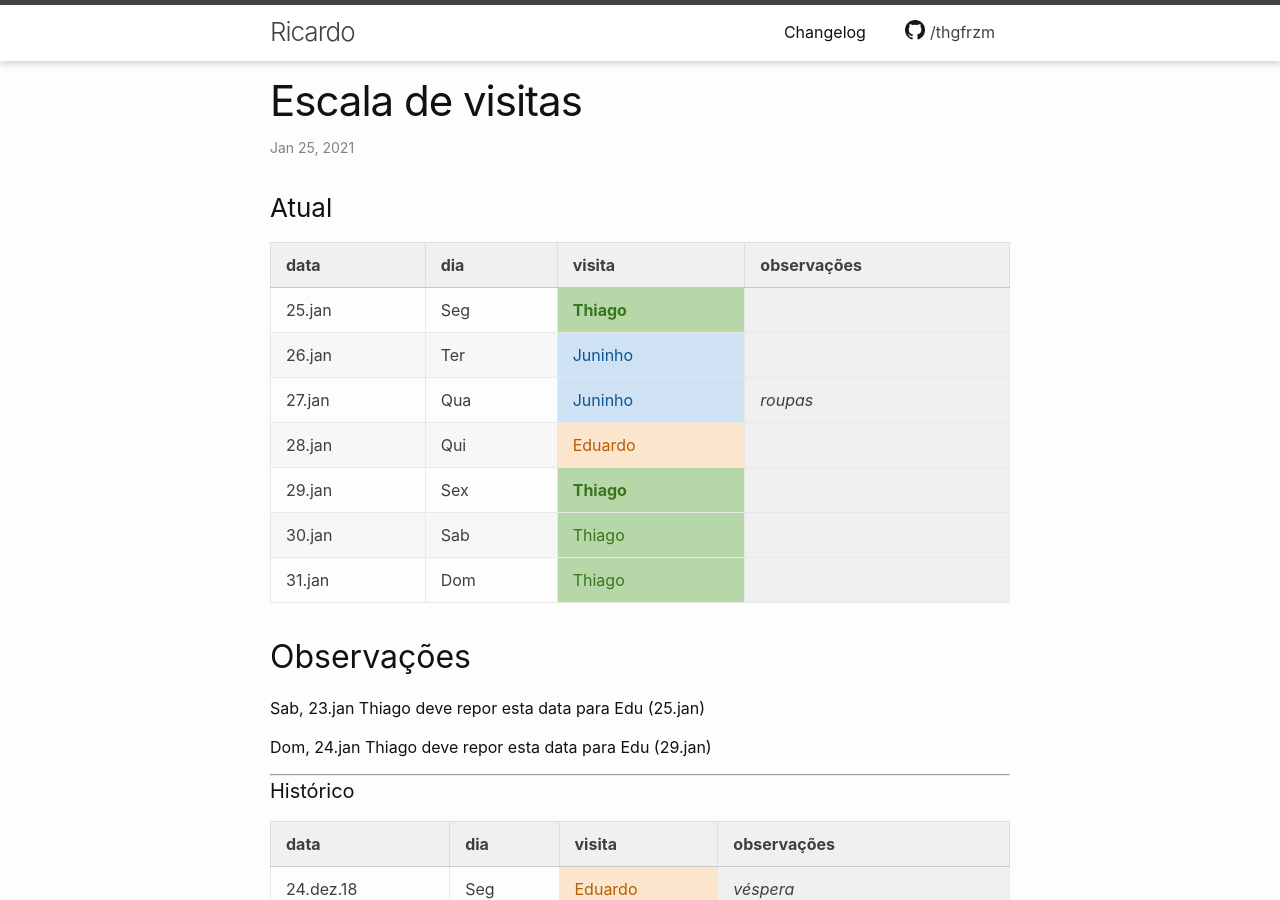
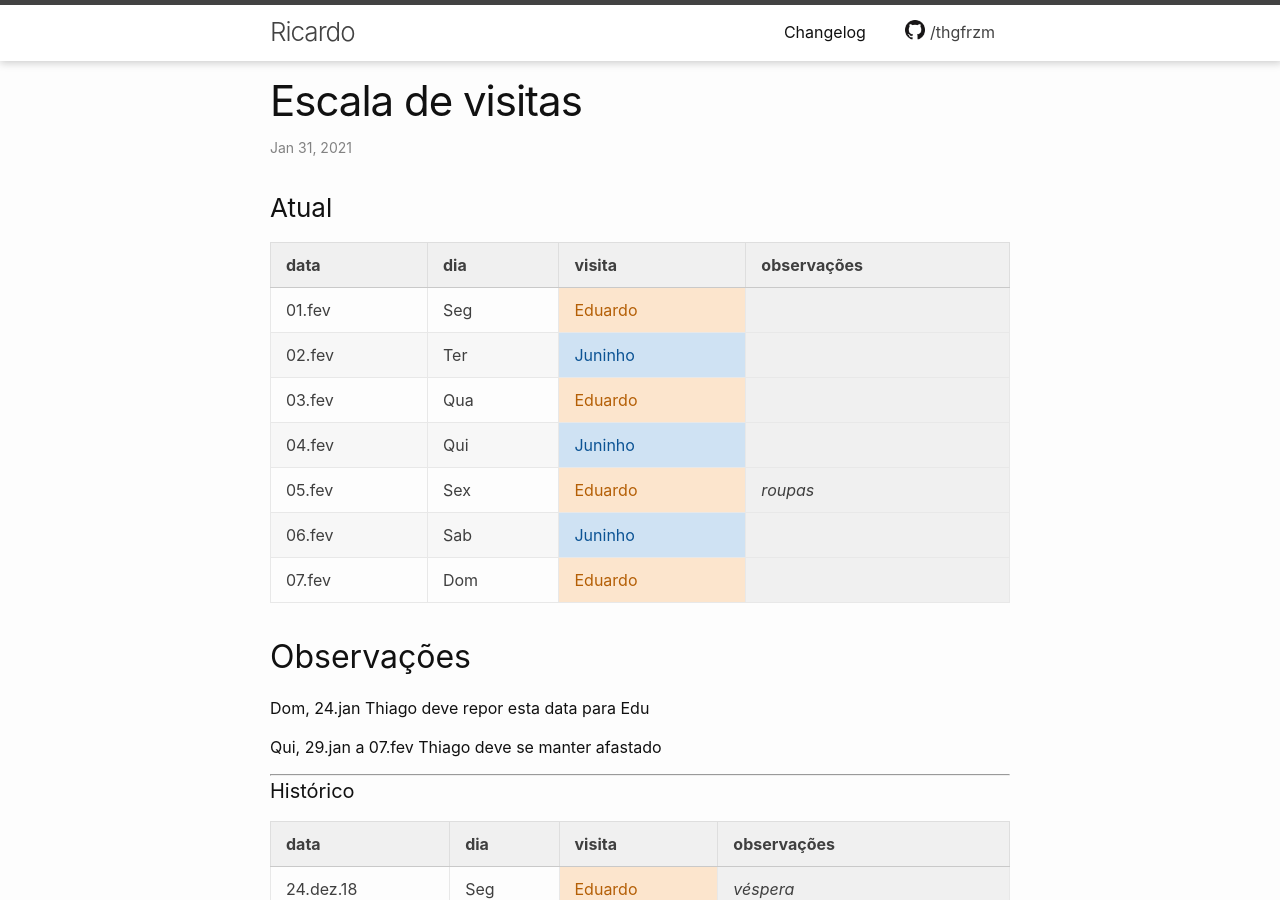
Before and after one commit to thgfrzm/ricardo, a Jekyll site: the page built from _posts/2018-12-23-escala-visitas.markdown, in a window 1280 px wide and 900 px high. Built offline with Jekyll 4.4.1, drawn with Linux system fonts in a browser that asks for light colours; some of the changed text lies outside the part shown.

Commit message:
Update 2018-12-23-escala-visitas.markdown

```diff
--- a/_posts/2018-12-23-escala-visitas.markdown
+++ b/_posts/2018-12-23-escala-visitas.markdown
@@ -1,7 +1,7 @@
 ---
 layout: post
 title:  "Escala de visitas"
-date:   2021-01-25 00:30:00 -0300
+date:   2021-01-31 10:50:00 -0300
 categories: agenda
 ---
 <!--
@@ -13,21 +13,21 @@ categories: agenda
 
 ### Atual
 
-| data   | dia | visita     | observações |
-| ------ | --- | ---------- | ----------- |
-| 25.jan | Seg | **Thiago** |             |
-| 26.jan | Ter | Juninho    |             |
-| 27.jan | Qua | Juninho    | _roupas_    |
-| 28.jan | Qui | Eduardo    |             |
-| 29.jan | Sex | **Thiago** |             |
-| 30.jan | Sab | Thiago     |             |
-| 31.jan | Dom | Thiago     |             |
+| data   | dia | visita  | observações |
+| ------ | --- | ------- | ----------- |
+| 01.fev | Seg | Eduardo |             |
+| 02.fev | Ter | Juninho |             |
+| 03.fev | Qua | Eduardo |             |
+| 04.fev | Qui | Juninho |             |
+| 05.fev | Sex | Eduardo | _roupas_    |
+| 06.fev | Sab | Juninho |             |
+| 07.fev | Dom | Eduardo |             |
 
 ## Observações
 
-Sab, 23.jan     Thiago deve repor esta data para Edu (25.jan)
+Dom, 24.jan     Thiago deve repor esta data para Edu
 
-Dom, 24.jan     Thiago deve repor esta data para Edu (29.jan)
+Qui, 29.jan a 07.fev  Thiago deve se manter afastado
 
 
 ---
@@ -799,3 +799,10 @@ Dom, 24.jan     Thiago deve repor esta data para Edu (29.jan)
 | 22.jan    | Sex | Eduardo     | _roupas_            |
 | 23.jan    | Sab | **Eduardo** |                     |
 | 24.jan    | Dom | **Eduardo** |                     |
+| 25.jan    | Seg | **Thiago**  |                     |
+| 26.jan    | Ter | Juninho     |                     |
+| 27.jan    | Qua | Juninho     | _roupas_            |
+| 28.jan    | Qui | Eduardo     |                     |
+| 29.jan    | Sex | Juninho     |                     |
+| 30.jan    | Sab | Eduardo     |                     |
+| 31.jan    | Dom | Juninho     |                     |
```
